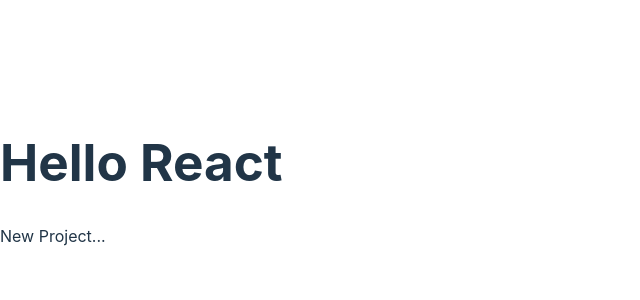
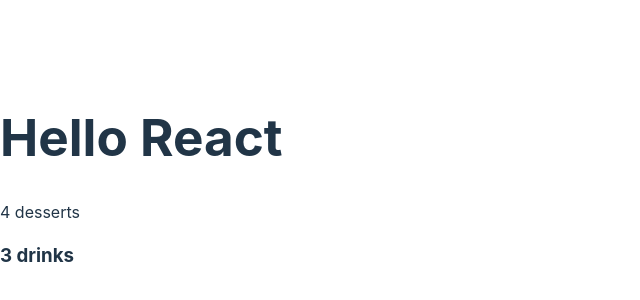
Before and after one commit to legodev/advanced-react, a React (Vite) app: page / in a window 1280 px wide. Shown: the part 218-518 px from the top of the page, without its empty margins (0-640 px from the left). Built offline with nearby package versions, Linux system fonts and the light colour scheme.

Commit message:
Render props

```diff
--- a/src/App.jsx
+++ b/src/App.jsx
@@ -1,8 +1,48 @@
+import { useState, useEffect } from 'react'
+
+const DataFetcher = ({ render, url }) => {
+  const [data, setData] = useState([])
+
+  useEffect(() => {
+    if (url.includes('desserts')) {
+      setData(['cake', 'ice cream', 'pie', 'brownie'])
+    } else {
+      setData(['water', 'soda', 'juice'])
+    }
+  }, [])
+
+  return render(data)
+}
+
+const DessertsCount = () => {
+  return (
+    <DataFetcher
+      url="https://littlelemon/desserts"
+      render={(data) => {
+        return <p>{data.length} desserts</p>
+      }}
+    />
+  )
+}
+
+const DrinksCount = () => {
+  return (
+    <DataFetcher
+    url="https://littlelemon/drinks"
+    render={(data) => {
+      return (
+        <h3>{data.length} drinks</h3>
+      )
+    }} />
+  )
+}
+
 export default function App() {
-  return(
+  return (
     <>
       <h1>Hello React</h1>
-      <p>New Project...</p>
+      <DessertsCount />
+      <DrinksCount />
     </>
   )
 }
```
